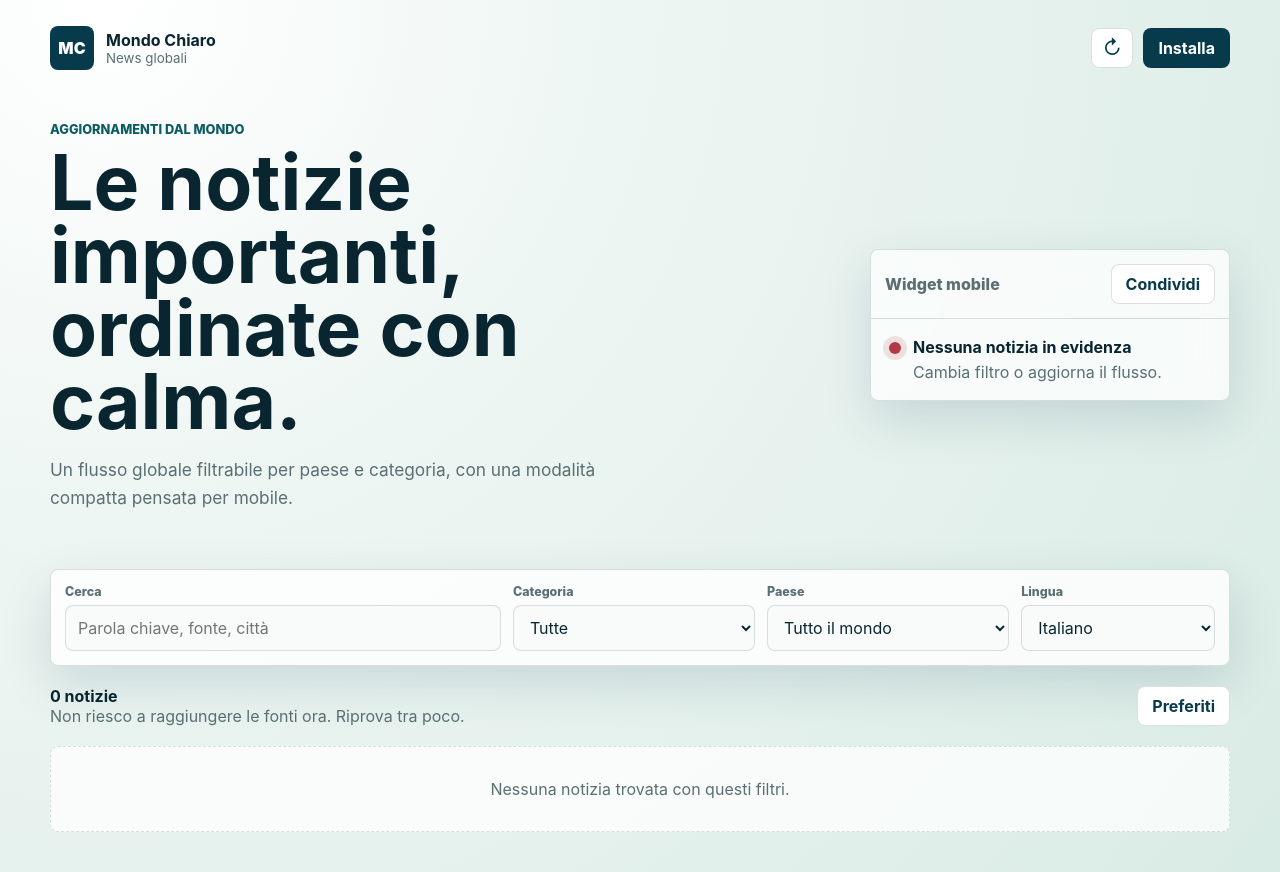
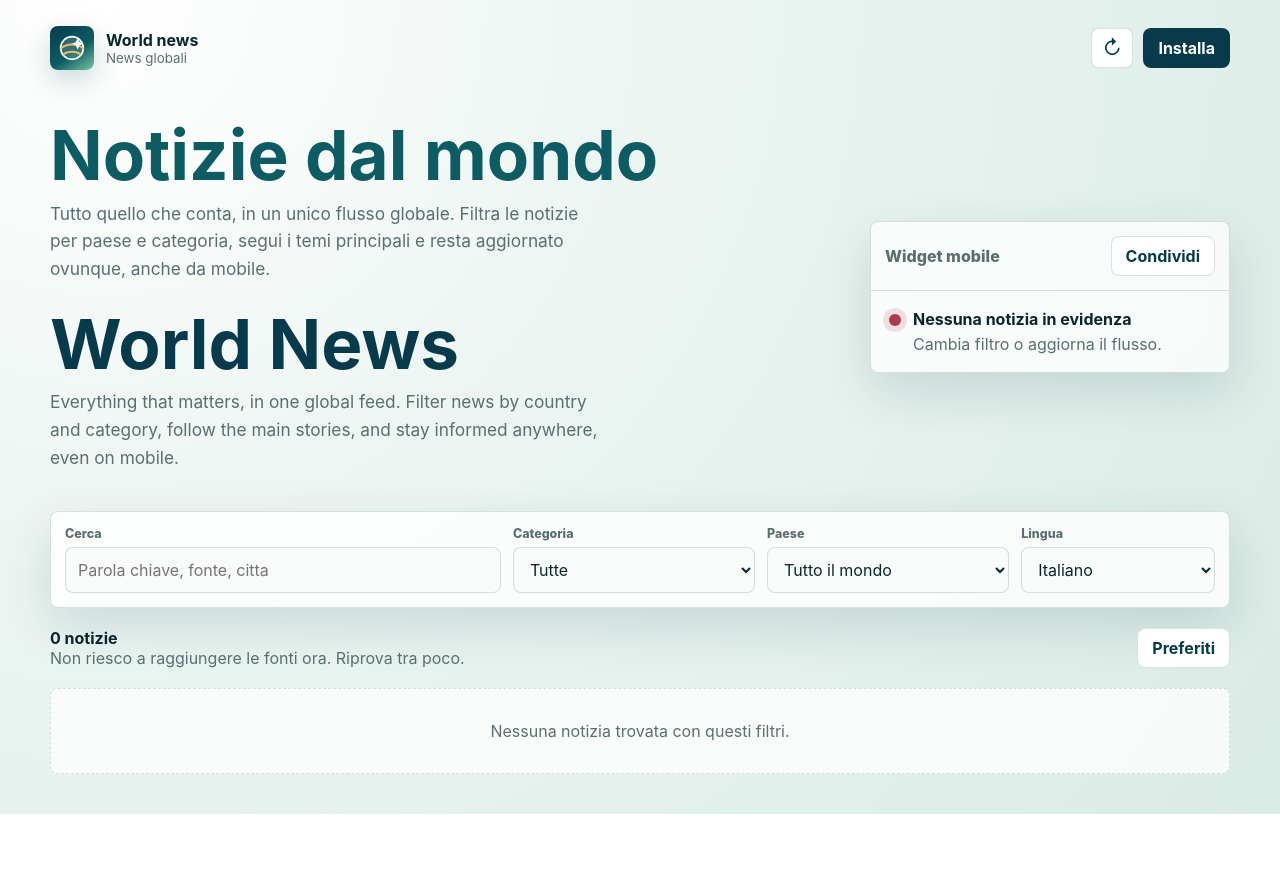
Before and after one commit to simoneumiliani-dotcom/App-News, a website: page public/index.html in a window 1280 px wide. After the commit the page ends 814 px from the top, so only its background shows below. Drawn offline with Linux system fonts and the light colour scheme; no server answers.

Commit message:
Aggiorna branding World news

```diff
--- a/package.json
+++ b/package.json
@@ -1,5 +1,5 @@
 {
-  "name": "mondo-chiaro-news",
+  "name": "world-news-pwa",
   "version": "1.0.0",
   "private": true,
   "type": "module",
--- a/public/app.js
+++ b/public/app.js
@@ -230,7 +230,7 @@ function setLoading(isLoading) {
 
 async function shareApp() {
   const shareData = {
-    title: "Mondo Chiaro",
+    title: "World news",
     text: "News globali filtrabili, installabili come PWA.",
     url: location.href
   };
--- a/public/index.html
+++ b/public/index.html
@@ -4,8 +4,8 @@
     <meta charset="utf-8">
     <meta name="viewport" content="width=device-width, initial-scale=1, viewport-fit=cover">
     <meta name="theme-color" content="#0d3b4c">
-    <meta name="description" content="Mondo Chiaro raccoglie notizie globali filtrabili per categoria e paese.">
-    <title>Mondo Chiaro</title>
+    <meta name="description" content="World news raccoglie notizie globali filtrabili per categoria, paese e lingua.">
+    <title>World news</title>
     <link rel="manifest" href="/manifest.webmanifest">
     <link rel="apple-touch-icon" href="/icons/icon-192.svg">
     <link rel="stylesheet" href="/styles.css">
@@ -13,15 +13,22 @@
   <body>
     <div class="app-shell">
       <header class="topbar">
-        <a class="brand" href="/" aria-label="Mondo Chiaro">
-          <span class="brand-mark">MC</span>
+        <a class="brand" href="/" aria-label="World news">
+          <span class="brand-mark" aria-hidden="true">
+            <svg viewBox="0 0 48 48" focusable="false">
+              <circle class="brand-globe" cx="24" cy="24" r="16"></circle>
+              <path class="brand-orbit" d="M8 25c8-8 24-8 32 0"></path>
+              <path class="brand-orbit" d="M12 33c6-5 18-5 24 0"></path>
+              <path class="brand-spark" d="M32 10l2.5 5.5L40 18l-5.5 2.5L32 26l-2.5-5.5L24 18l5.5-2.5z"></path>
+            </svg>
+          </span>
           <span>
-            <strong>Mondo Chiaro</strong>
+            <strong>World news</strong>
             <small>News globali</small>
           </span>
         </a>
         <div class="top-actions">
-          <button class="icon-button" id="refreshButton" type="button" title="Aggiorna" aria-label="Aggiorna">↻</button>
+          <button class="icon-button" id="refreshButton" type="button" title="Aggiorna" aria-label="Aggiorna">&#8635;</button>
           <button class="install-button" id="installButton" type="button" hidden>Installa</button>
         </div>
       </header>
@@ -29,9 +36,10 @@
       <main>
         <section class="hero">
           <div class="hero-copy">
-            <p class="eyebrow">Aggiornamenti dal mondo</p>
-            <h1>Le notizie importanti, ordinate con calma.</h1>
-            <p>Un flusso globale filtrabile per paese e categoria, con una modalità compatta pensata per mobile.</p>
+            <h1 class="eyebrow"><strong>Notizie dal mondo</strong></h1>
+            <p class="hero-text">Tutto quello che conta, in un unico flusso globale. Filtra le notizie per paese e categoria, segui i temi principali e resta aggiornato ovunque, anche da mobile.</p>
+            <h2 class="eyebrow hero-english"><strong>World News</strong></h2>
+            <p class="hero-text">Everything that matters, in one global feed. Filter news by country and category, follow the main stories, and stay informed anywhere, even on mobile.</p>
           </div>
           <aside class="widget" aria-label="Widget notizie">
             <div class="widget-header">
@@ -51,7 +59,7 @@
         <section class="controls" aria-label="Filtri notizie">
           <label>
             <span>Cerca</span>
-            <input id="searchInput" type="search" placeholder="Parola chiave, fonte, città">
+            <input id="searchInput" type="search" placeholder="Parola chiave, fonte, citta">
           </label>
           <label>
             <span>Categoria</span>
--- a/public/styles.css
+++ b/public/styles.css
@@ -68,10 +68,30 @@ select {
   height: 44px;
   place-items: center;
   border-radius: 8px;
-  background: var(--primary-strong);
-  color: white;
-  font-weight: 900;
-  letter-spacing: 0;
+  background: linear-gradient(145deg, #073b4c, #0d5c63 58%, #78c6a3);
+  box-shadow: 0 10px 28px rgba(7, 59, 76, 0.2);
+}
+
+.brand-mark svg {
+  width: 34px;
+  height: 34px;
+}
+
+.brand-globe {
+  fill: rgba(255, 255, 255, 0.15);
+  stroke: #ffffff;
+  stroke-width: 2.4;
+}
+
+.brand-orbit {
+  fill: none;
+  stroke: #f6bd60;
+  stroke-linecap: round;
+  stroke-width: 2.6;
+}
+
+.brand-spark {
+  fill: #ffffff;
 }
 
 .brand strong,
@@ -141,20 +161,19 @@ select {
   margin: 0 0 10px;
   color: var(--primary);
   font-weight: 800;
-  text-transform: uppercase;
-  font-size: 0.8rem;
+  text-transform: none;
+  font-size: clamp(2.35rem, 5.4vw, 5rem);
+  line-height: 0.98;
 }
 
-h1 {
-  max-width: 760px;
-  margin: 0;
-  font-size: clamp(2.4rem, 6vw, 5.8rem);
-  line-height: 0.95;
-  letter-spacing: 0;
+.hero-english {
+  margin-top: 28px;
+  color: var(--primary-strong);
 }
 
-.hero-copy p:last-child {
+.hero-text {
   max-width: 560px;
+  margin: 0;
   color: var(--muted);
   font-size: 1.08rem;
   line-height: 1.6;
```
Also changed, not shown: public/icons/icon-192.svg, public/icons/icon-512.svg, public/icons/news-placeholder.svg, public/manifest.webmanifest.
